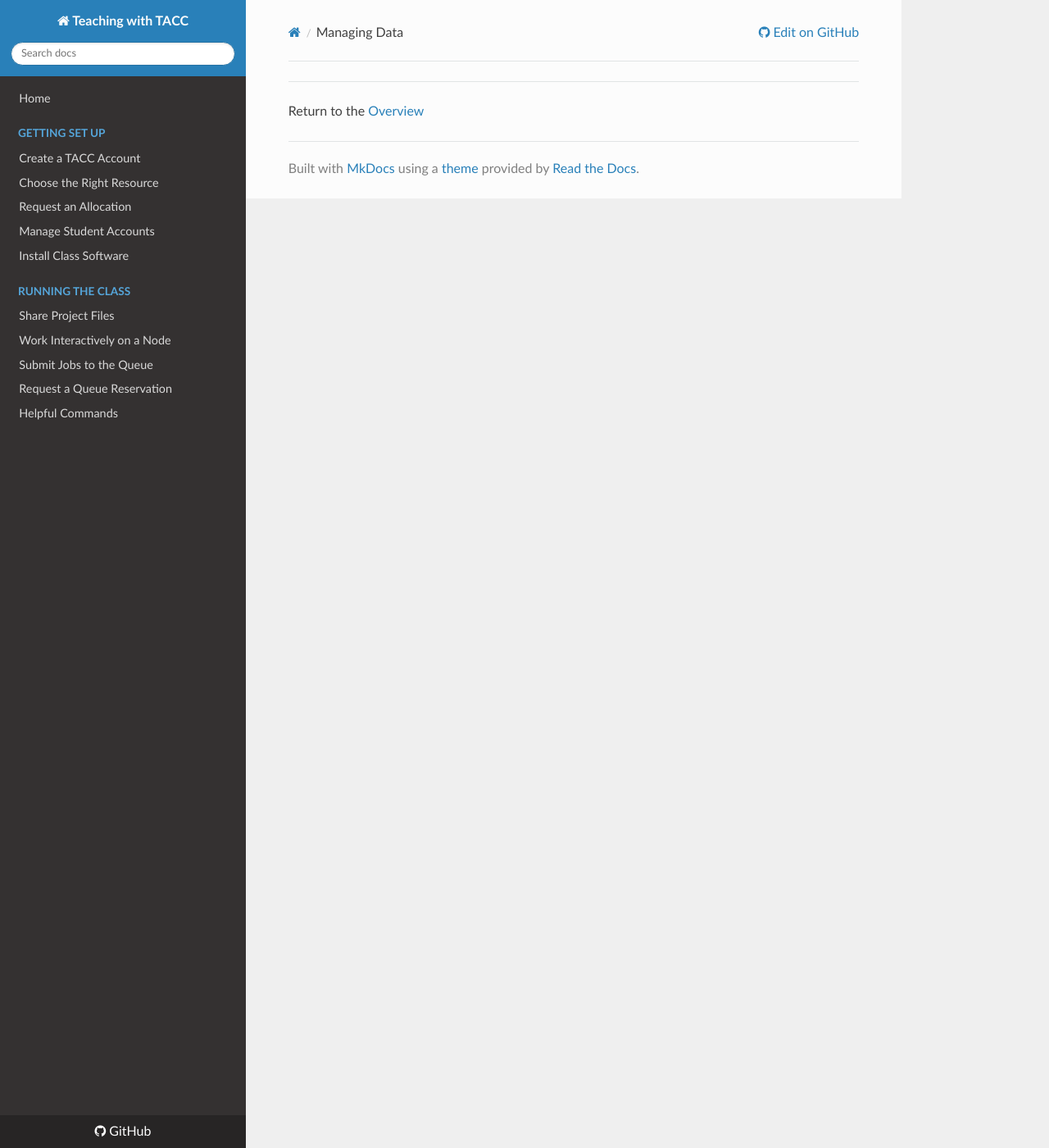
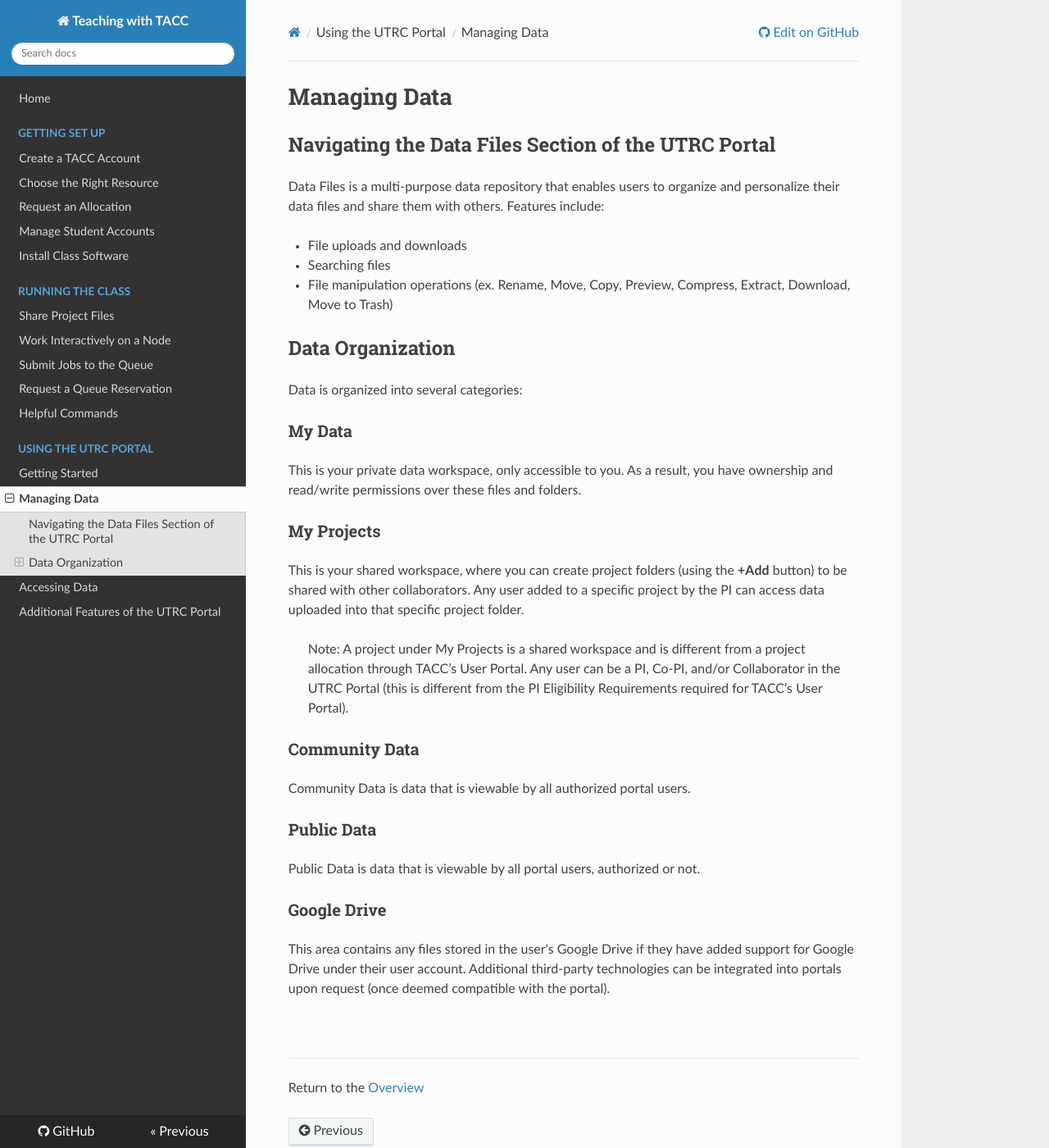
Before and after one commit to TACC/TeachingWithTACC, an MkDocs documentation site: the page built from docs/03.managing_data.md, in a window 1280 px wide and 1400 px high. Shown: the whole window at 82% size. Built offline with MkDocs 1.6.1, drawn with Linux system fonts in a browser that asks for light colours; nearby versions of some CDN libraries.

Commit message:
added UTRC Portal documentation

```diff
--- a/docs/03.managing_data.md
+++ b/docs/03.managing_data.md
@@ -1,9 +1,34 @@
----
-layout: page
-title: "Managing Data"
-tagline:
----
+# Managing Data
 
+## Navigating the Data Files Section of the UTRC Portal
+Data Files is a multi-purpose data repository that enables users to organize and personalize their data files and share them with others. Features include:
+
+- File uploads and downloads
+- Searching files
+- File manipulation operations (ex. Rename, Move, Copy, Preview, Compress, Extract, Download, Move to Trash)
+
+## Data Organization
+Data is organized into several categories:
+
+### My Data
+This is your private data workspace, only accessible to you. As a result, you have ownership and read/write permissions over these files and folders.
+
+### My Projects
+This is your shared workspace, where you can create project folders (using the **+Add** button) to be shared with other collaborators. Any user added to a specific project by the PI can access data uploaded into that specific project folder.
+
+> Note: A project under My Projects is a shared workspace and is different from a project allocation through TACC’s User Portal. Any user can be a PI, Co-PI, and/or Collaborator in the UTRC Portal (this is different from the PI Eligibility Requirements required for TACC’s User Portal).
+
+### Community Data
+Community Data is data that is viewable by all authorized portal users.
+
+### Public Data
+Public Data is data that is viewable by all portal users, authorized or not.
+
+### Google Drive
+This area contains any files stored in the user's Google Drive if they have added support for Google Drive under their user account.
+Additional third-party technologies can be integrated into portals upon request (once deemed compatible with the portal).
+
+<br>
 
 ---
-Return to the [Overview](../index.md)
+Return to the [Overview](index.md)
--- a/mkdocs.yml
+++ b/mkdocs.yml
@@ -14,4 +14,9 @@ nav:
         - Submit Jobs to the Queue: 02.running_jobs.md
         - Request a Queue Reservation: 02.reservation_requests.md
         - Helpful Commands: 02.helpful_commands.md
+    - Using the UTRC Portal:
+        - Getting Started: 03.getting_started.md
+        - Managing Data: 03.managing_data.md
+        - Accessing Data: 03.accessing_data.md
+        - Additional Features of the UTRC Portal: 03.add_features.md
 theme: readthedocs
```
Also changed, not shown: docs/01.choose_resource.md (+2 -2 lines), docs/01.create_account.md (+1 -1 lines), docs/01.manage_accounts.md (+2 -2 lines), docs/03.deploy_app.md (deleted, +0 -9 lines), docs/03.setting_up.md (deleted, +0 -9 lines), docs/03.share_app.md (deleted, +0 -9 lines), docs/index.md (+10 -0 lines).
